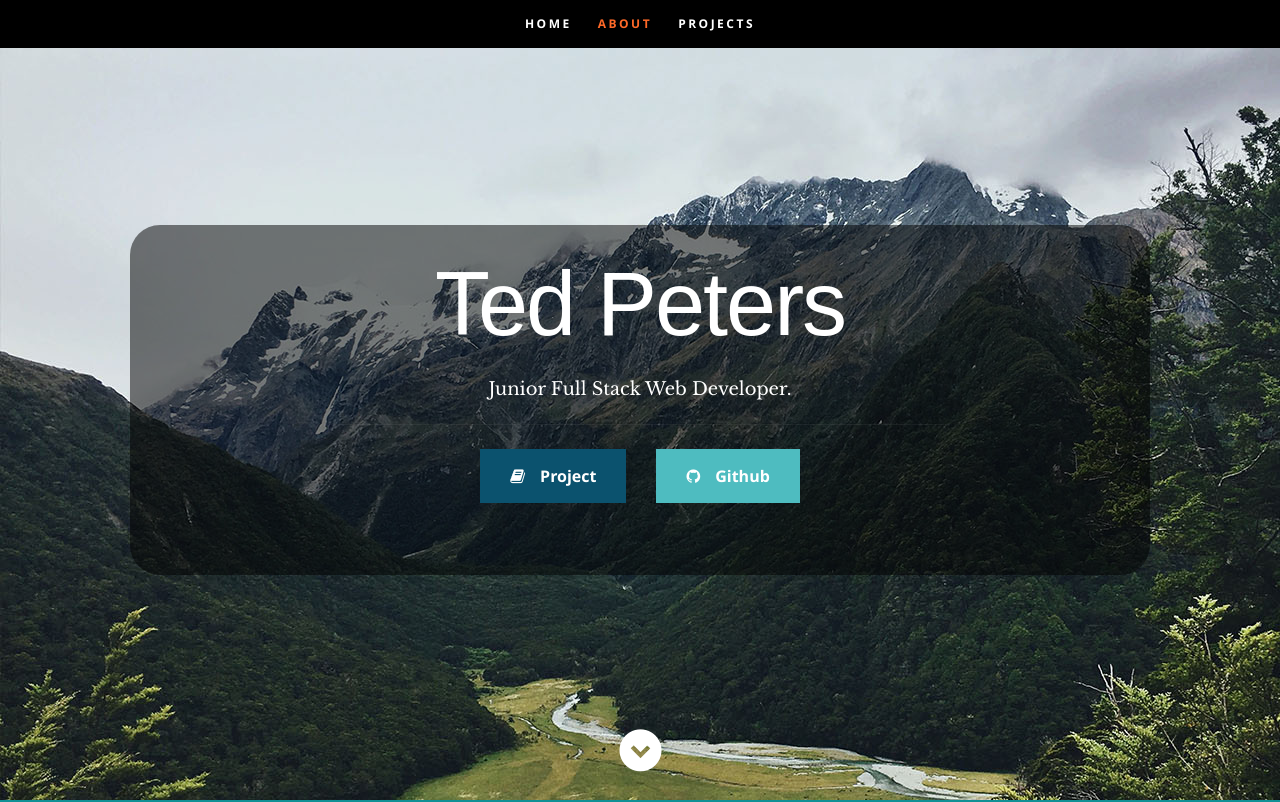
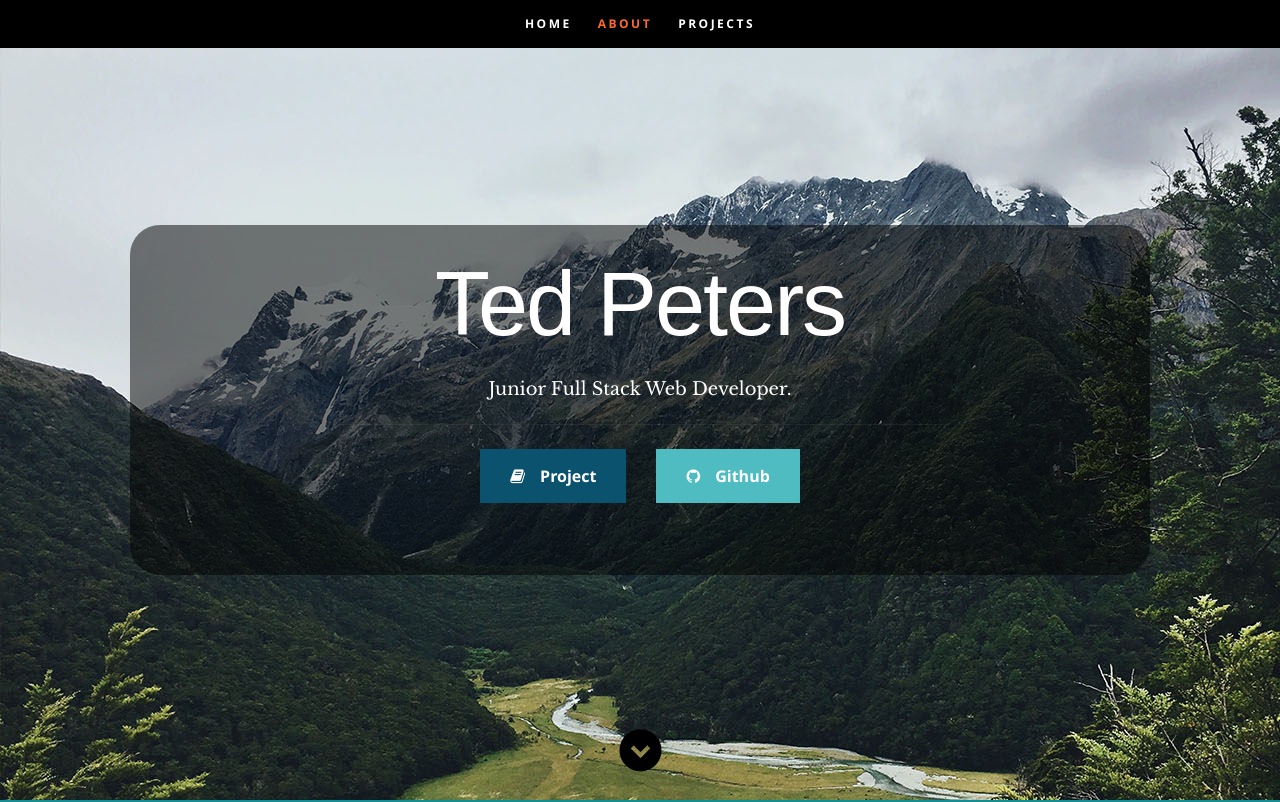
Before and after one commit to Drop-G/portfolio, a React (Create React App) app: page / in a window 1280 px wide. Shown: the top 802 px of the page. Built offline with nearby package versions, Linux system fonts and the light colour scheme.

Commit message:
scrolldown hover color changed to match scrollup hover button

```diff
--- a/public/css/layout.css
+++ b/public/css/layout.css
@@ -101,13 +101,12 @@ header .scrolldown a {
    bottom: 30px;
    left: 50%;
    margin-left: -29px;
-   color: #fff;
+   color: rgb(0, 0, 0);
    display: block;
    height: 42px;
    width: 42px;
    font-size: 42px;
    line-height: 42px;
-   color: #fff;
    border-radius: 100%;
 
    -webkit-transition: all .3s ease-in-out;
@@ -115,7 +114,7 @@ header .scrolldown a {
    -o-transition: all .3s ease-in-out;
    transition: all .3s ease-in-out;
 }
-header .scrolldown a:hover { color: #0762f9; }
+header .scrolldown a:hover { color: #0F9095; }
 
 /* primary navigation
 --------------------------------------------------------------------- */
```
